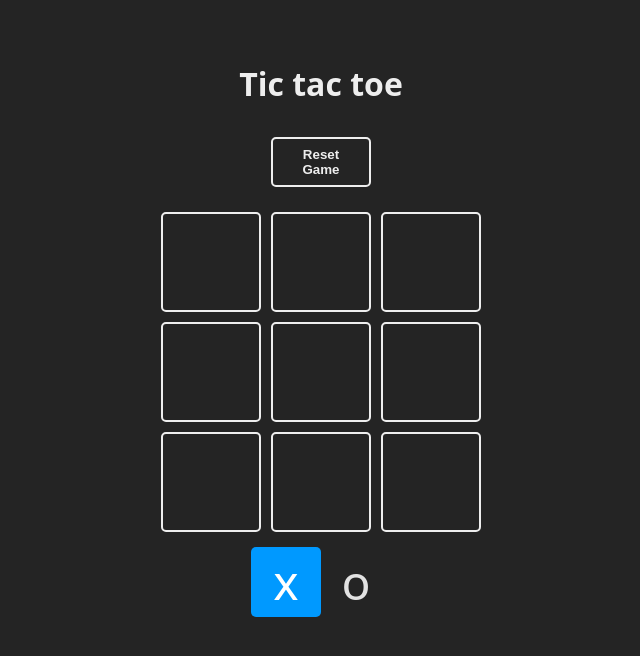
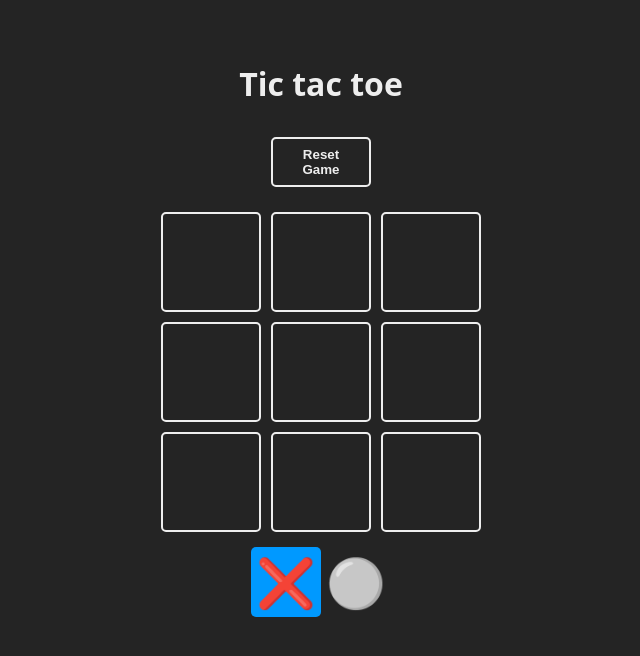
Before and after one commit to Pablo-hg/Curso_React, a React (Vite) app in the folder projects/02-tic-tac-toe/: page / in a window 1280 px wide. Shown: the top 656 px of the page, without its empty margins (319-959 px from the left). Built offline with nearby package versions, Linux system fonts and the light colour scheme.

Commit message:
componetizamos 2

```diff
--- a/projects/02-tic-tac-toe/src/App.jsx
+++ b/projects/02-tic-tac-toe/src/App.jsx
@@ -4,7 +4,7 @@
 import { Square } from "./components/Square";
 import { WinnerModal } from "./components/WinnerModal";
 import { TURNS } from "./constant";
-import { checkWinner } from "./logic/board";
+import { checkEndGame, checkWinner } from "./logic/board";
 
 function App() {
   //LOS ESTADOS HAY QUE TRATARLOS SIEMPRE COMO INMUTABLES (NO SE DEBEN MODIFICAR)
@@ -18,12 +18,6 @@
 
   //creamos un estado a el ganador
   const [winner, setWinner] = useState(null); //null --> no hay ganador, false --> empate
-
-  const checkEndGame = (newBoard) => {
-    //revisamos si hay un empate --> si no hay más espacio vacios en el tablero
-    //array.every() --> si todas las posiciones del array
-    return newBoard.every((square) => square !== null); // si todas los "square" son "x" u "o"
-  };
 
   //actualizamos el tablero estableciendo el nuevo turno
   const updateBoard = (index) => {
--- a/projects/02-tic-tac-toe/src/constant.js
+++ b/projects/02-tic-tac-toe/src/constant.js
@@ -1,7 +1,7 @@
 //creamos los turnos de los jugadores con su valor
 export const TURNS = {
-  X: "x",
-  O: "o",
+  X: "❌",
+  O: "⚪",
 };
 
 export const WINNER_COMBOS = [
--- a/projects/02-tic-tac-toe/src/logic/board.js
+++ b/projects/02-tic-tac-toe/src/logic/board.js
@@ -16,3 +16,9 @@
   //si no hay ganador
   return null;
 };
+
+export const checkEndGame = (newBoard) => {
+  //revisamos si hay un empate --> si no hay más espacio vacios en el tablero
+  //array.every() --> si todas las posiciones del array
+  return newBoard.every((square) => square !== null); // si todas los "square" son "x" u "o"
+};
```
